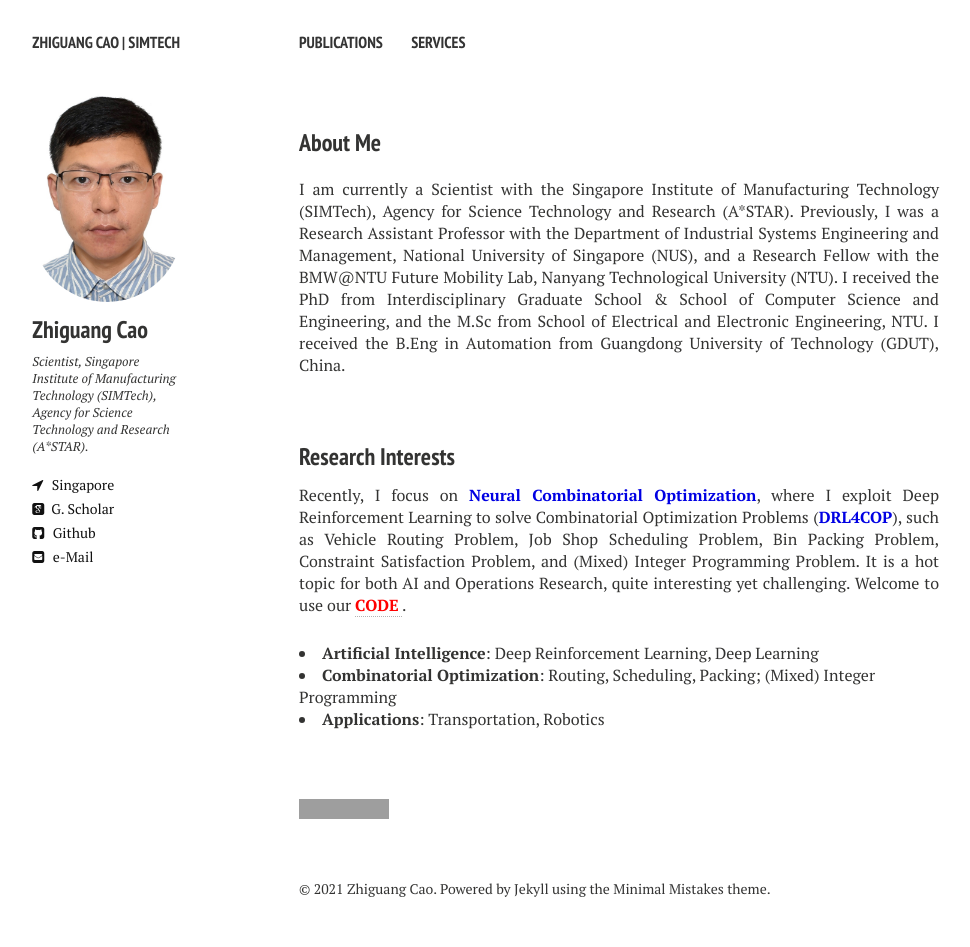
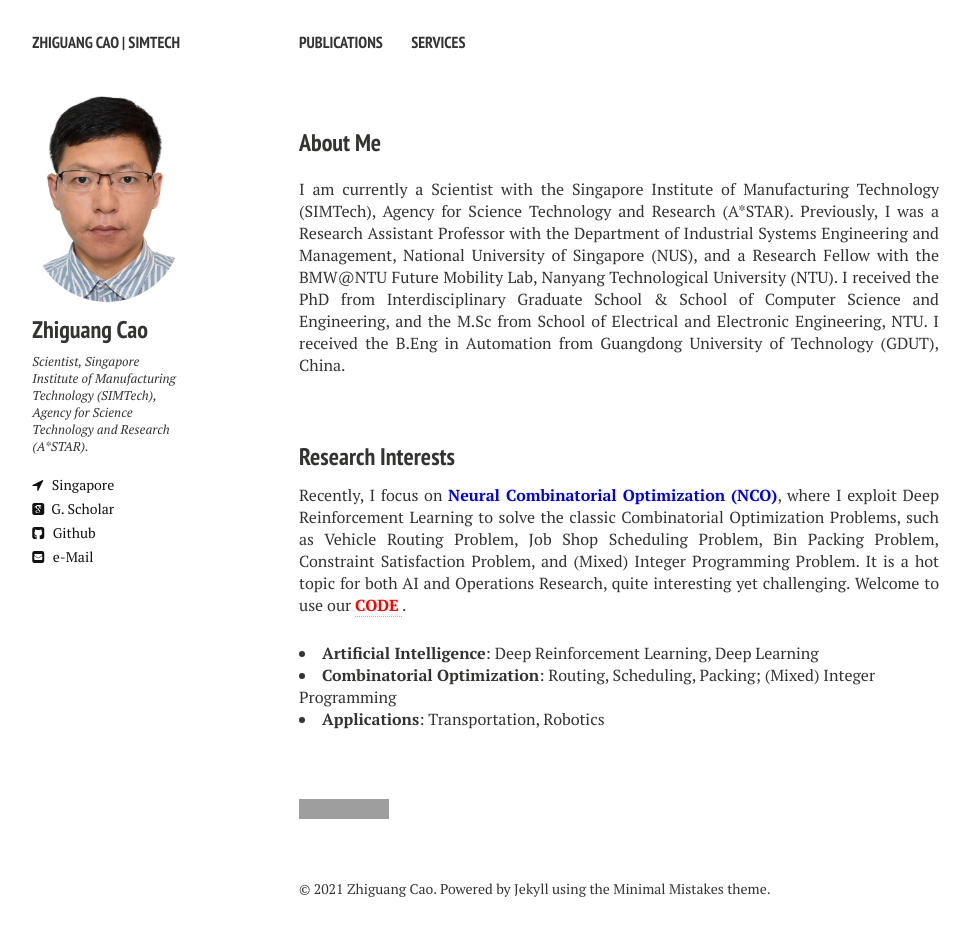
Before and after one commit to zhiguangcaosg/zhiguangcaosg.github.io, a Jekyll site: the page built from index.md, in a window 1280 px wide. Shown: the whole page, without its empty margins (21-991 px from the left). Built offline with Jekyll 4.4.1, drawn with Linux system fonts in a browser that asks for light colours; nearby versions of some CDN libraries; grey boxes are pictures that could not be loaded.

Commit message:
Update index.md

```diff
--- a/index.md
+++ b/index.md
@@ -12,7 +12,7 @@ image: banner1.png
 
 
 <h3 style="margin-bottom:-8px;padding-top:20px;">Research Interests</h3> <br>
-<p align="justify">Recently, I focus on <font color="#0000E3"><b>Neural Combinatorial Optimization</b></font>, where I exploit Deep Reinforcement Learning to solve Combinatorial Optimization Problems (<font color="#0000E3"><b>DRL4COP</b></font>), such as Vehicle Routing Problem, Job Shop Scheduling Problem, Bin Packing Problem, Constraint Satisfaction Problem, and (Mixed) Integer Programming Problem. It is a hot topic for both AI and Operations Research, quite interesting yet challenging. Welcome to use our <a href="https://zhiguangcaosg.github.io/publications/"  target="_blank"> <font color="#FF0000"><b>CODE</b> </font></a>.
+<p align="justify">Recently, I focus on <font color="#0000E3"><b>Neural Combinatorial Optimization (NCO)</b></font>, where I exploit Deep Reinforcement Learning to solve the classic Combinatorial Optimization Problems, such as Vehicle Routing Problem, Job Shop Scheduling Problem, Bin Packing Problem, Constraint Satisfaction Problem, and (Mixed) Integer Programming Problem. It is a hot topic for both AI and Operations Research, quite interesting yet challenging. Welcome to use our <a href="https://zhiguangcaosg.github.io/publications/"  target="_blank"> <font color="#FF0000"><b>CODE</b> </font></a>.
 </p>
 <li>
 <b>Artificial Intelligence</b>:  Deep Reinforcement Learning, Deep Learning
```
